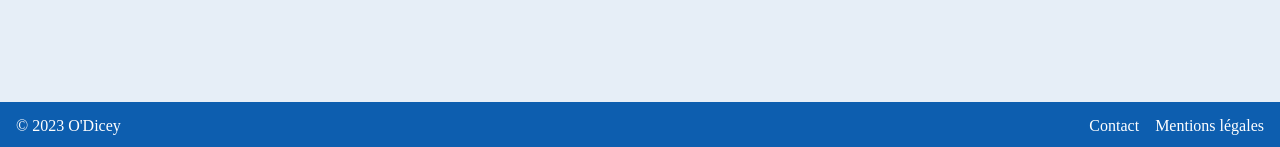
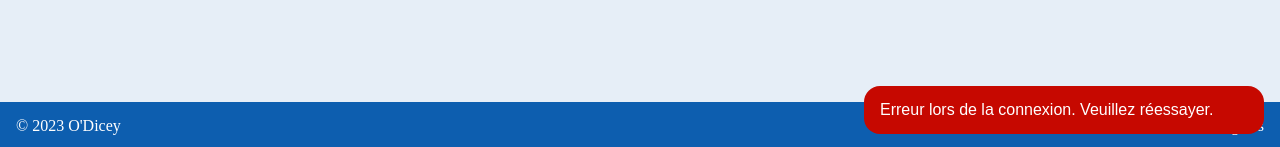
Before and after one commit to Syd-ny/O-Dicey-front, a React (Vite) app: page /login in a window 1280 px wide. Both pictures are taken after typing "name@example.com", "Sample123" into the empty fields and a click on the button "Envoyer". Shown: the part 650-797 px from the top of the page. Built offline with nearby package versions, Linux system fonts and the light colour scheme; no server answers; a web font is replaced by a local one.

Commit message:
Added ErrorToaster component to display user facing errors

```diff
--- a/src/actions/user.js
+++ b/src/actions/user.js
@@ -6,6 +6,8 @@ export const GET_CHARACTER_LIST = 'GET_CHARACTER_LIST';
 export const UPDATE_CHARACTER_LIST = 'UPDATE_CHARACTER_LIST';
 export const GET_GAME_LIST = 'GET_GAME_LIST';
 export const UPDATE_GAME_LIST = 'UPDATE_GAME_LIST';
+export const ADD_ERROR = 'ADD_ERROR';
+export const POP_ERROR = 'POP_ERROR'; // remove the oldest error from the error list
 
 export const actionUpdateFormField = (name, value) => ({
   type: UPDATE_FORM_FIELD,
@@ -42,3 +44,12 @@ export const actionUpdateGameList = (list) => ({
   type: UPDATE_GAME_LIST,
   payload: list,
 });
+
+export const actionAddError = (error) => ({
+  type: ADD_ERROR,
+  payload: error,
+});
+
+export const actionPopError = () => ({
+  type: POP_ERROR,
+});
--- a/src/components/App/App.jsx
+++ b/src/components/App/App.jsx
@@ -1,8 +1,6 @@
 import { Route, Routes } from "react-router-dom";
 import { useSelector } from "react-redux";
 import "./App.scss"
-import Footer from "../Footer/Footer";
-import Header from "../Header/Header";
 import GameList from "../GameList/GameList";
 import GameEdit from "../GameEdit/GameEdit";
 import Home from "../Home/Home";
@@ -15,6 +13,7 @@ import ErrorCode from "../ErrorCode/ErrorCode";
 import CharacterEdit from "../CharacterEdit/CharacterEdit";
 import Game from "../Game/Game";
 import CharacterCreate from "../CharacterCreate/CharacterCreate";
+import ErrorToaster from "../ErrorToaster/ErrorToaster";
 
 function App() {
   const isLogged = useSelector((state) => state.user.logged);
@@ -22,6 +21,7 @@ function App() {
   return (
     <div className="app">
       <div className="app-container">
+        <ErrorToaster>
           <Routes>
             <Route path="/" element={<Home />} />
             <Route path="/signup" element={<UserForm formType="signup" />} />
@@ -45,6 +45,7 @@ function App() {
 
             <Route path="*" element={<ErrorCode code="404" message="Page not found" />} />
           </Routes>
+        </ErrorToaster>
       </div>
     </div>
   );
--- a/src/components/CharacterCreate/CharacterCreate.jsx
+++ b/src/components/CharacterCreate/CharacterCreate.jsx
@@ -1,9 +1,10 @@
 import axios from "axios";
 import { useCallback, useEffect, useState } from "react";
 import { useNavigate } from "react-router-dom";
-import { useSelector } from "react-redux";
+import { useDispatch, useSelector } from "react-redux";
 import PageWrapper from "../PageWrapper/PageWrapper";
 import CharacterStatsEdit from "../CharacterStatsEdit/CharacterStatsEdit";
+import { actionAddError } from "../../actions/user";
 
 import './CharacterCreate.scss';
 
@@ -11,6 +12,7 @@ const apiUrl = import.meta.env.VITE_API_URL;
 
 const CharacterCreate = () => {
   const navigate = useNavigate();
+  const dispatch = useDispatch();
   const { user_id: userId, token } = useSelector((state) => state.user);
   const [invites, setInvites] = useState([]);
   const [selectedGame, setSelectedGame] = useState(0);
@@ -22,6 +24,7 @@ const CharacterCreate = () => {
   const [characterInventory, setCharacterInventory] = useState("");
 
   const fetchInvites = useCallback(async () => {
+    try {
       const res = await axios.get(`${apiUrl}/api/users/${userId}/invites`, {
         headers: {
           Authorization: `Bearer ${token}`,
@@ -29,7 +32,11 @@ const CharacterCreate = () => {
       });
 
       setInvites(res.data);
-  }, [userId, token]);
+    }
+    catch {
+      dispatch(actionAddError("Erreur lors de la récupération des invitations."));
+    }
+  }, [userId, token, dispatch]);
 
   useEffect(() => {
     fetchInvites();
@@ -41,6 +48,7 @@ const CharacterCreate = () => {
   };
 
   const fetchGame = useCallback(async () => {
+    try {
       const res = await axios.get(`${apiUrl}/api/games/${selectedGame}`, {
         headers: {
           Authorization: `Bearer ${token}`,
@@ -49,7 +57,11 @@ const CharacterCreate = () => {
 
       setGameData(res.data);
       setCharacterStats(res.data.mode.jsonstats);
-  }, [selectedGame, token]);
+    }
+    catch {
+      dispatch(actionAddError("Erreur lors de la sélection de partie."));
+    }
+  }, [selectedGame, token, dispatch]);
 
   useEffect(() => {
     if (selectedGame !== 0) {
@@ -80,8 +92,8 @@ const CharacterCreate = () => {
 
       navigate("/characters");
     }
-    catch (err) {
-      console.log(err);
+    catch {
+      dispatch(actionAddError("Erreur lors de la création du personnage."));
     }
   };
 
--- /dev/null
+++ b/src/components/ErrorToaster/ErrorToaster.jsx
@@ -0,0 +1,35 @@
+import PropTypes from 'prop-types';
+import { useEffect } from 'react';
+import { useDispatch, useSelector } from 'react-redux';
+import { actionPopError } from '../../actions/user';
+
+import './ErrorToaster.scss';
+
+const ErrorToaster = ({ children }) => {
+  const dispatch = useDispatch();
+  const { errors } = useSelector((state) => state.user);
+
+  useEffect(() => {
+    // errors are kept displayed for 3 seconds
+    const timer = setInterval(() => {
+      if(errors.length > 0) dispatch(actionPopError());
+    }, 3000);
+
+    return () => clearInterval(timer);
+  }, [errors, dispatch])
+
+  return (
+    <>
+      {children}
+      <ul className="error-toaster">
+        {errors.map((e, i) => <li key={`errors-${i}`} className="error-toaster-item">{e}</li>)}
+      </ul>
+    </>
+  );
+};
+
+ErrorToaster.propTypes = {
+  children: PropTypes.node
+};
+
+export default ErrorToaster;
--- /dev/null
+++ b/src/components/ErrorToaster/ErrorToaster.scss
@@ -0,0 +1,15 @@
+.error-toaster {
+  position: fixed;
+  right: 0;
+  bottom: 0;
+  color: white;
+
+  &-item {
+    box-sizing: border-box;
+    background-color: var(--main-red);
+    padding: 1rem;
+    border-radius: 1rem;
+    margin: 1rem;
+    width: 25rem;
+  }
+}
--- a/src/middlewares/authMiddleware.js
+++ b/src/middlewares/authMiddleware.js
@@ -1,5 +1,5 @@
 import axios from "axios";
-import { SUBMIT_LOGIN_FORM, actionUserLogin } from "../actions/user";
+import { SUBMIT_LOGIN_FORM, actionAddError, actionUserLogin } from "../actions/user";
 
 const authMiddleware = (store) => (next) => async (action) => {
   const apiUrl = import.meta.env.VITE_API_URL;
@@ -16,8 +16,7 @@ const authMiddleware = (store) => (next) => async (action) => {
         store.dispatch(actionUserLogin(res.data.data.login, res.data.token, res.data.data.id));
       }
       catch (err) {
-        // TODO: gérer les erreurs
-        console.error(err);
+        store.dispatch(actionAddError("Erreur lors de la connexion. Veuillez réessayer."));
       }
       break;
     }
--- a/src/middlewares/gameMiddleware.js
+++ b/src/middlewares/gameMiddleware.js
@@ -1,5 +1,6 @@
 import axios from "axios";
 import { ADD_GALLERY_PICTURE, DELETE_GALLERY_PICTURE, GET_CURRENT_CHARACTER, GET_GAME_DATA, SAVE_CHARACTER, UPDATE_MAIN_PICTURE, actionGetGameData, actionUpdateCurrentCharacter, actionUpdateGameData } from "../actions/gamestate";
+import { actionAddError } from "../actions/user";
 
 const gameMiddleware = (store) => (next) => async (action) => {
   const apiUrl = import.meta.env.VITE_API_URL;
@@ -17,7 +18,7 @@ const gameMiddleware = (store) => (next) => async (action) => {
         store.dispatch(actionUpdateGameData(res.data));
       }
       catch (err) {
-        console.error(err);
+        store.dispatch(actionAddError("Erreur lors de la récupération de la partie."));
       }
       break;
     }
@@ -34,7 +35,7 @@ const gameMiddleware = (store) => (next) => async (action) => {
         store.dispatch(actionUpdateCurrentCharacter(res.data));
       }
       catch (err) {
-        console.error(err);
+        store.dispatch(actionAddError("Erreur lors de la récupération du personnage."));
       }
       break;
     }
@@ -61,7 +62,7 @@ const gameMiddleware = (store) => (next) => async (action) => {
         store.dispatch(actionUpdateCurrentCharacter(res.data));
       }
       catch (err) {
-        console.log(err);
+        store.dispatch(actionAddError("Erreur lors de l'enregistrement du personnage."));
       }
       break;
     }
@@ -94,7 +95,7 @@ const gameMiddleware = (store) => (next) => async (action) => {
         store.dispatch(actionGetGameData(gameId));
       }
       catch (err) {
-        console.log(err);
+        store.dispatch(actionAddError("Erreur lors du changement d'image principale."));
       }
 
       break;
@@ -118,7 +119,7 @@ const gameMiddleware = (store) => (next) => async (action) => {
         store.dispatch(actionGetGameData(gameId));
       }
       catch (err) {
-        console.log(err);
+        store.dispatch(actionAddError("Erreur lors de l'ajout d'image à la gallerie."));
       }
       break;
     }
@@ -137,7 +138,7 @@ const gameMiddleware = (store) => (next) => async (action) => {
         store.dispatch(actionGetGameData(gameId));
       }
       catch (err) {
-        console.log(err);
+        store.dispatch(actionAddError("Erreur lors de la suppression de l'image."));
       }
 
       break;
--- a/src/reducers/user.js
+++ b/src/reducers/user.js
@@ -1,4 +1,4 @@
-import { UPDATE_CHARACTER_LIST, UPDATE_FORM_FIELD, UPDATE_GAME_LIST, USER_LOGIN, USER_LOGOUT } from "../actions/user";
+import { ADD_ERROR, POP_ERROR, UPDATE_CHARACTER_LIST, UPDATE_FORM_FIELD, UPDATE_GAME_LIST, USER_LOGIN, USER_LOGOUT } from "../actions/user";
 
 export const initialState = {
   logged: false,
@@ -30,6 +30,7 @@ export const initialState = {
       },
     ],
   },
+  errors: [],
 };
 
 const reducer = (state = initialState, action = {}) => {
@@ -43,7 +44,8 @@ const reducer = (state = initialState, action = {}) => {
     }
 
     case USER_LOGOUT: {
-      return { ...initialState };
+      // we keep the errors on logout in case there's something interesting
+      return { ...initialState, errors: state.errors };
     }
 
     case UPDATE_CHARACTER_LIST: {
@@ -54,6 +56,16 @@ const reducer = (state = initialState, action = {}) => {
       return { ...state, games: action.payload };
     }
 
+    case ADD_ERROR: {
+      return { ...state, errors: [...state.errors, action.payload] };
+    }
+
+    case POP_ERROR: {
+      // we remove the first element of the array
+      const newErrorList = state.errors.slice(1);
+      return { ...state, errors: newErrorList };
+    }
+
     default: return state;
   }
 };
```
Lines whose indentation alone changed are shown as unchanged.
